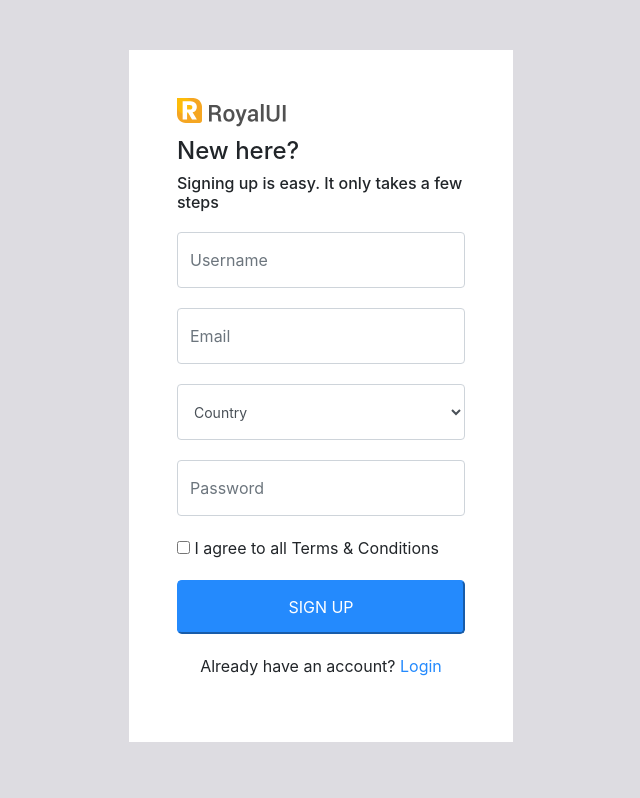
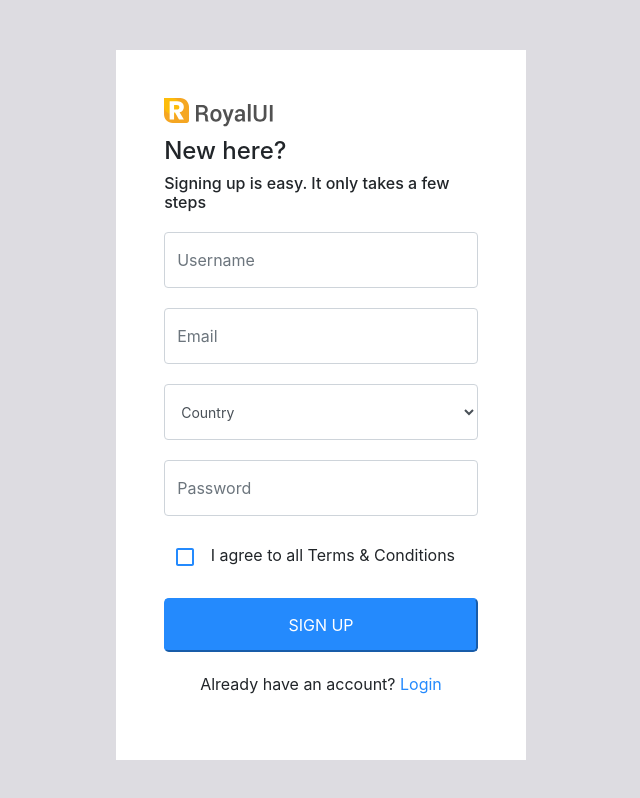
Before and after one commit to PhuND97/NALS-test, a React (Create React App) app: page /register in a window 1280 px wide. Shown: the whole page, without its empty margins (319-959 px from the left). Built offline with nearby package versions, Linux system fonts and the light colour scheme; no server answers.

Commit message:
Add dropdown when click avatar. Style checkbox. Update size

```diff
--- a/src/Header/Header.css
+++ b/src/Header/Header.css
@@ -42,3 +42,8 @@
 .header__right {
     cursor: pointer;
 }
+
+.header__right > .MuiAvatar-root {
+    position: absolute;
+    z-index: 999;
+}
--- a/src/Header/Header.js
+++ b/src/Header/Header.js
@@ -1,4 +1,4 @@
-import React from 'react';
+import React, { useState } from 'react';
 import './Header.css';
 import RoyalUILogo from '../asset/logo.svg';
 import SearchIcon from '@material-ui/icons/Search';
@@ -6,9 +6,15 @@ import { Avatar } from '@material-ui/core';
 import { useDispatch } from 'react-redux';
 import { logout } from '../features/userSlice';
 import { auth } from '../firebase';
+import Dropdown from 'react-bootstrap/Dropdown';
 
 function Header() {
   const dispatch = useDispatch();
+  const [open, setOpen] = useState(false);
+
+  const handleToggle = () => {
+    setOpen((open) => !open);
+  };
 
   const logoutOfApp = () => {
     dispatch(logout());
@@ -26,7 +32,14 @@ function Header() {
         </div>
       </div>
       <div className="header__right">
-        <Avatar onClick={logoutOfApp}/>
+        <Avatar onClick={handleToggle}/>
+        <Dropdown drop='down' show={open}>
+          <Dropdown.Toggle variant="success" id="dropdown-basic" style={{ backgroundColor: 'transparent', borderColor: 'transparent' }} />
+          <Dropdown.Menu>
+            <Dropdown.Item onClick={handleToggle}>Settings</Dropdown.Item>
+            <Dropdown.Item onClick={logoutOfApp}>Logout</Dropdown.Item>
+          </Dropdown.Menu>
+        </Dropdown>
       </div>
     </div>
   );
--- a/src/Login/Login.css
+++ b/src/Login/Login.css
@@ -2,9 +2,9 @@
     background-color: white;
     display: flex;
     flex-direction: column;
-    margin-left: 35%;
+    margin-left: 34%;
     padding: 48px;
-    width: 30% !important;
+    width: 32% !important;
     z-index: 999;
 }
 
@@ -42,6 +42,7 @@
 
 .login__keep__forgot > a {
     text-decoration: none;
+    padding-top: 6px;
 }
 
 .login__usingfb {
@@ -67,3 +68,7 @@
 .login > p {
     margin-top: 10px;
 }
+
+.MuiCheckbox-root {
+    color: #248AFD !important;
+}
--- a/src/Login/Login.js
+++ b/src/Login/Login.js
@@ -5,6 +5,7 @@ import { Link, useHistory } from 'react-router-dom';
 import { auth } from '../firebase';
 import { login, selectUser } from '../features/userSlice';
 import { useDispatch, useSelector } from 'react-redux';
+import Checkbox from '@material-ui/core/Checkbox';
 
 function Login() {
   const [username, setUserName] =useState('');
@@ -68,7 +69,7 @@ function Login() {
 
       <div className="login__keep__forgot">
         <label>
-          <input type="checkbox"/>
+          <Checkbox />
             &nbsp;Keep me sign in
         </label>
         <a href="">Forgot password?</a>
--- a/src/Register/Register.css
+++ b/src/Register/Register.css
@@ -2,9 +2,9 @@
     background-color: white;
     display: flex;
     flex-direction: column;
-    margin-left: 35%;
+    margin-left: 34%;
     padding: 48px;
-    width: 30% !important;
+    width: 32% !important;
     z-index: 999;
 }
 
--- a/src/Register/Register.js
+++ b/src/Register/Register.js
@@ -5,6 +5,7 @@ import { Link, useHistory } from 'react-router-dom';
 import { useDispatch } from 'react-redux';
 import { auth } from '../firebase';
 import { login } from '../features/userSlice';
+import Checkbox from '@material-ui/core/Checkbox';
 
 function Register() {
   const [username, setUserName] = useState('');
@@ -83,8 +84,7 @@ function Register() {
           />
 
           <label>
-            <input
-              type="checkbox"
+            <Checkbox
               onChange={e => setAgreeTerm(e.target.checked)}
             />
                 &nbsp;I agree to all Terms & Conditions
```
